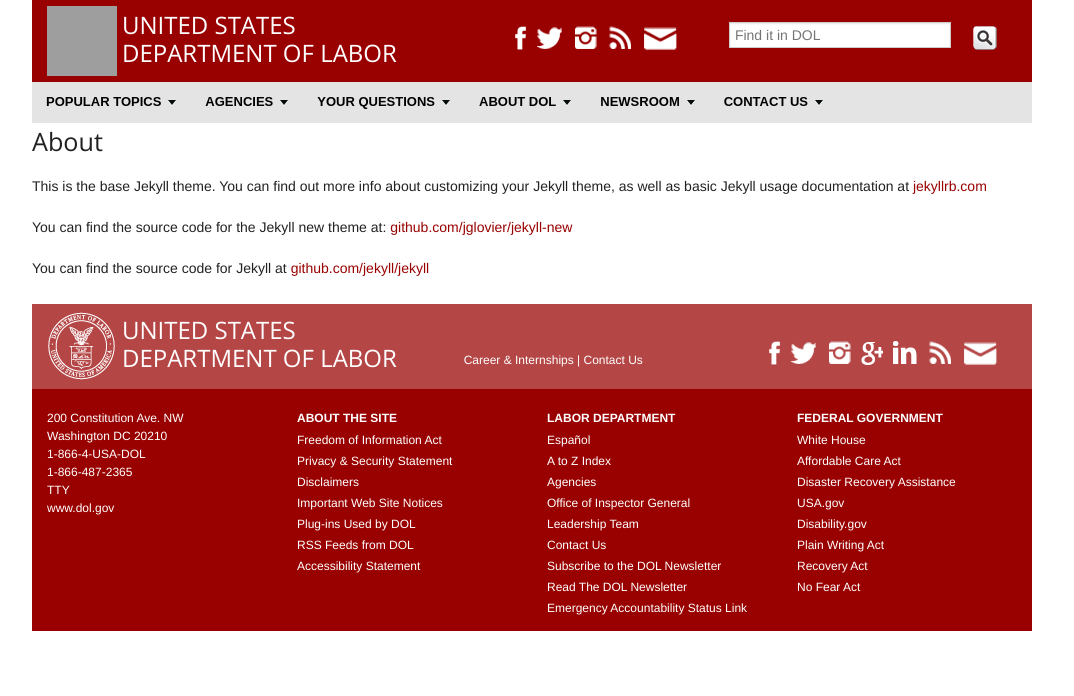
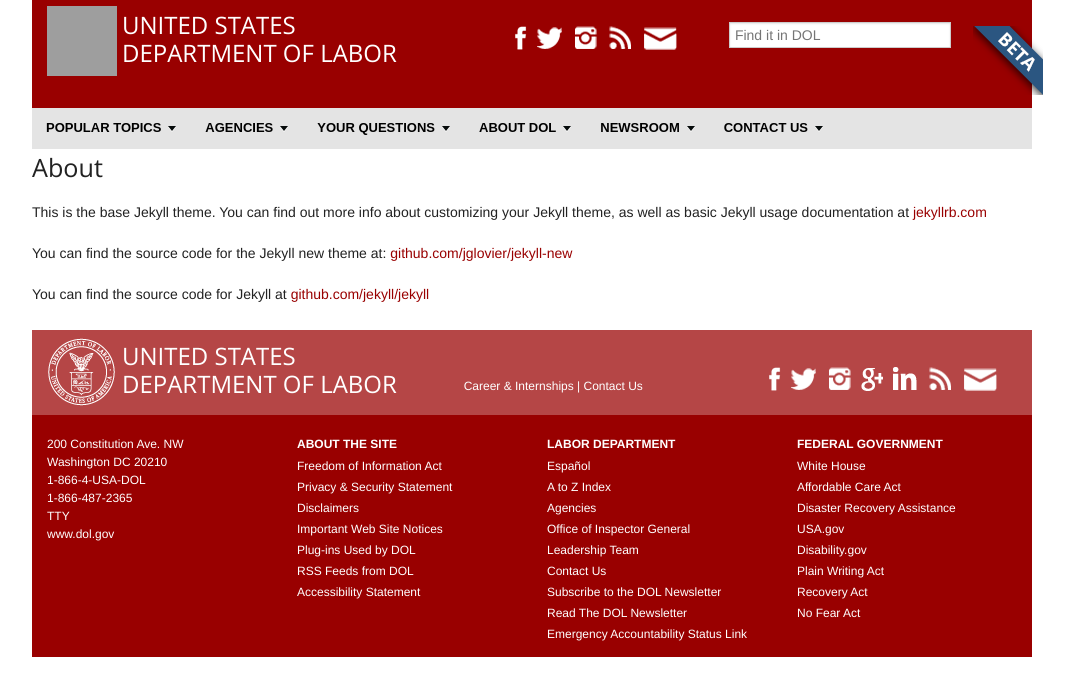
Before and after one commit to USDepartmentofLabor/Developer, a Jekyll site: the page built from about.md, in a window 1280 px wide. Shown: the top 696 px of the page, without its empty margins (108-1182 px from the left). Built offline with Jekyll 4.4.1, drawn with Linux system fonts in a browser that asks for light colours; Markdown is read by kramdown in place of the engine named in the settings; grey boxes are pictures that could not be loaded.

Commit message:
beta tag (replaced search glass for now)

```diff
--- a/_config.yml
+++ b/_config.yml
@@ -5,6 +5,8 @@
   Department of Labor Developer API Site
 baseurl: "/Developer" # the subpath of your site, e.g. /blog/
 url: "http://USDepartmentOfLabor.github.io" # the base hostname & protocol for your site
+#baseurl: "" # the subpath of your site, e.g. /blog/
+#url: "http://localhost" # the base hostname & protocol for your site
 
 # Build settings
 markdown: rdiscount
--- a/_includes/header.html
+++ b/_includes/header.html
@@ -27,7 +27,11 @@
             </div>
             <div class="small-2 columns">
               <input type="hidden" name="affiliate" value="u.s.departmentoflabor">
+              <!--
               <input type="image"  src="{{ site.baseurl }}/img/icon-search.png"  vspace="4"  alt="Search DOL" class="usagov-submit">
+              -->
+              <input type="image"  src="{{ site.baseurl }}/img/beta_ribbon.png"  vspace="4"  alt="Search DOL" class="usagov-submit">
+
             </div>
           </form>
         </div>
```
Also changed, not shown: img/beta_ribbon.png (added).
